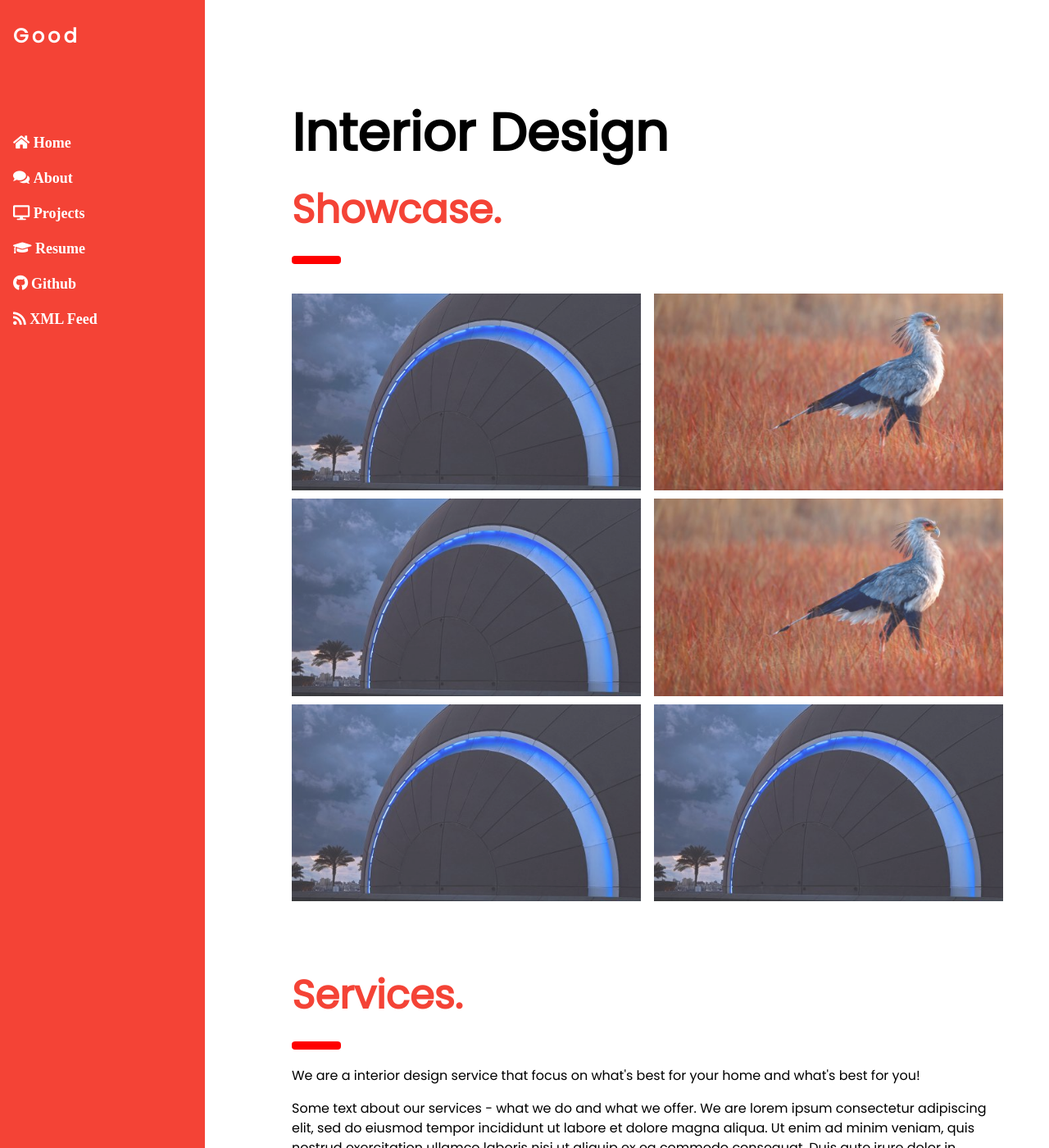
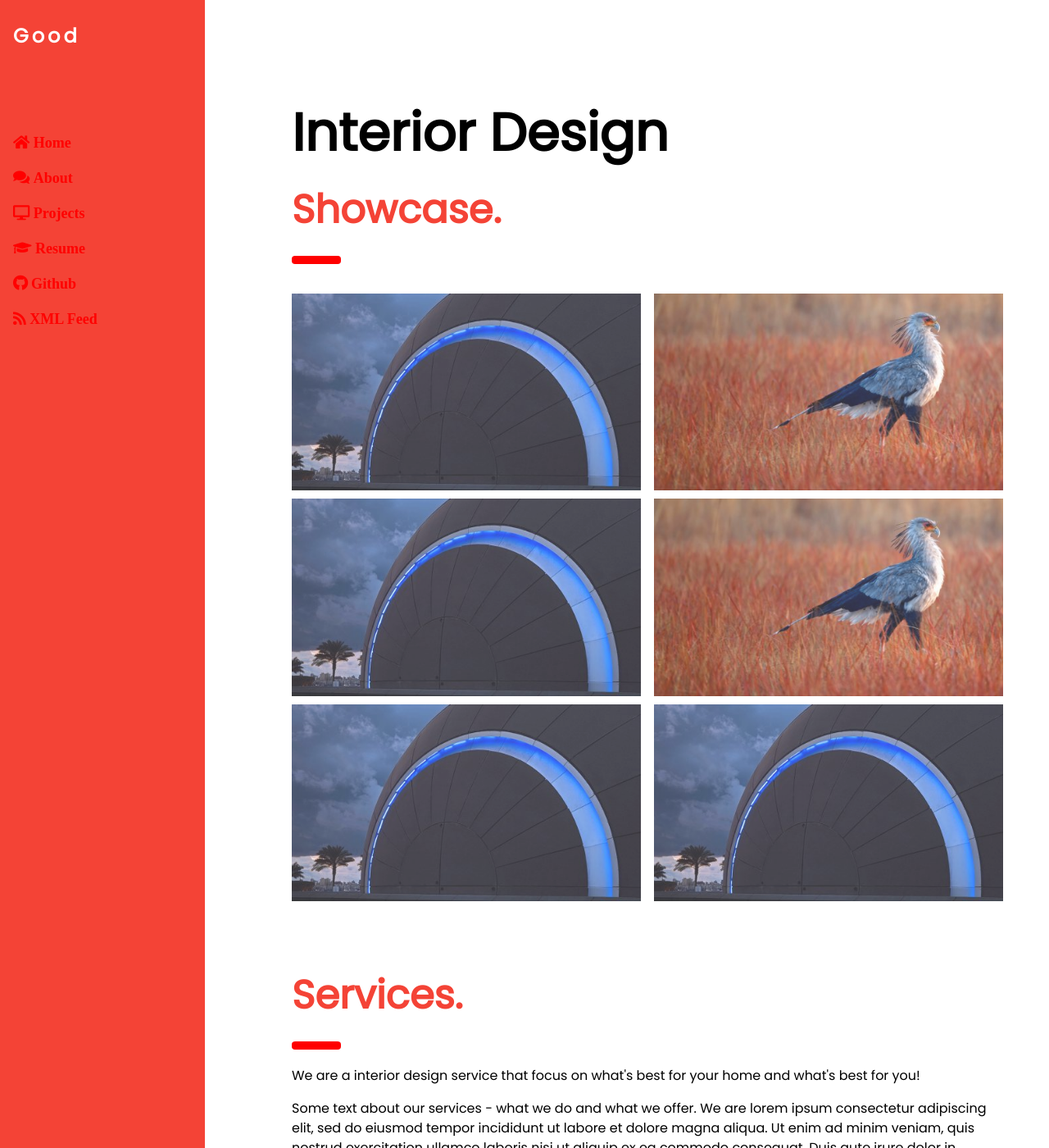
Before and after one commit to chipprogrammers/Good, a Jekyll site: the page built from index.html, in a window 1280 px wide and 1400 px high. Shown: the whole window at 82% size. Built offline with Jekyll 4.4.1, drawn with Linux system fonts in a browser that asks for light colours; comment, search, counter and statistics services are not loaded.

Commit message:
Update main.css

```diff
--- a/assets/css/main.css
+++ b/assets/css/main.css
@@ -142,3 +142,28 @@
 .highlight .vi{color:#f8f8f2}
 .highlight .vm{color:#f8f8f2}
 .highlight .il{color:#ae81ff}
+
+/* HyperLinks */
+a:link {
+    color: red;
+    background-color: transparent;
+    text-decoration: none;
+}
+
+a:visited {
+    color: pink;
+    background-color: transparent;
+    text-decoration: none;
+}
+
+a:hover {
+    color: green;
+    background-color: transparent;
+    text-decoration: underline;
+}
+
+a:active {
+    color: blue;
+    background-color: transparent;
+    text-decoration: underline;
+}
```
